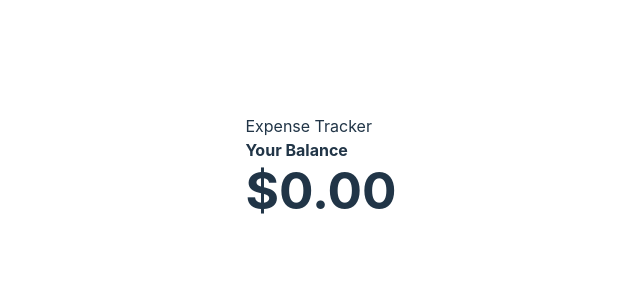
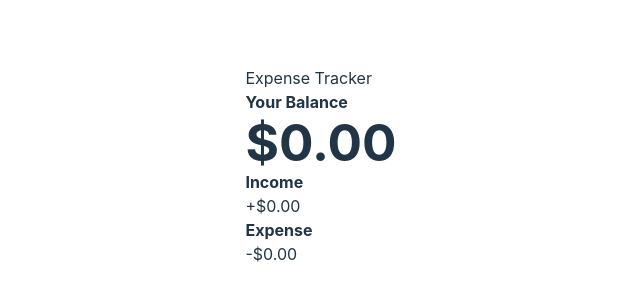
Before and after one commit to VishalKhandagale88/react-projects, a React (Vite) app in the folder money-tracker/: page / in a window 1280 px wide. Shown: the part 234-534 px from the top of the page, without its empty margins (319-959 px from the left). Built offline with nearby package versions, Linux system fonts and the light colour scheme.

Commit message:
added component in App.tsx file

```diff
--- a/money-tracker/src/App.tsx
+++ b/money-tracker/src/App.tsx
@@ -2,6 +2,7 @@
 import './App.css'
 import { Balance } from './Components/Balance'
 import { Header } from './Components/Header'
+import { IncomeExpenses } from './Components/IncomeExpenses'
 
 function App() {
 
@@ -11,6 +12,7 @@ function App() {
       <Header/>
       <div className="container">
         <Balance/>
+        <IncomeExpenses/>
       </div>
     </>
   )
```
